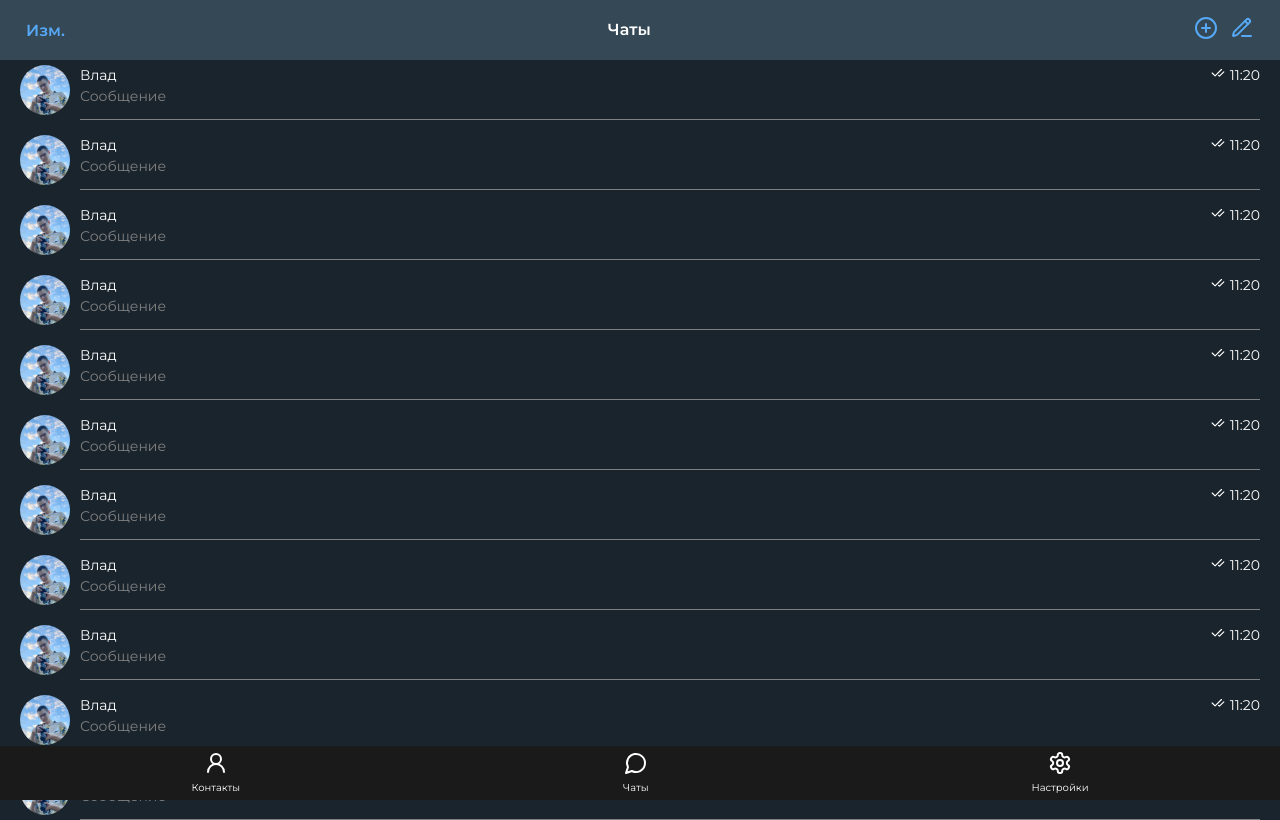
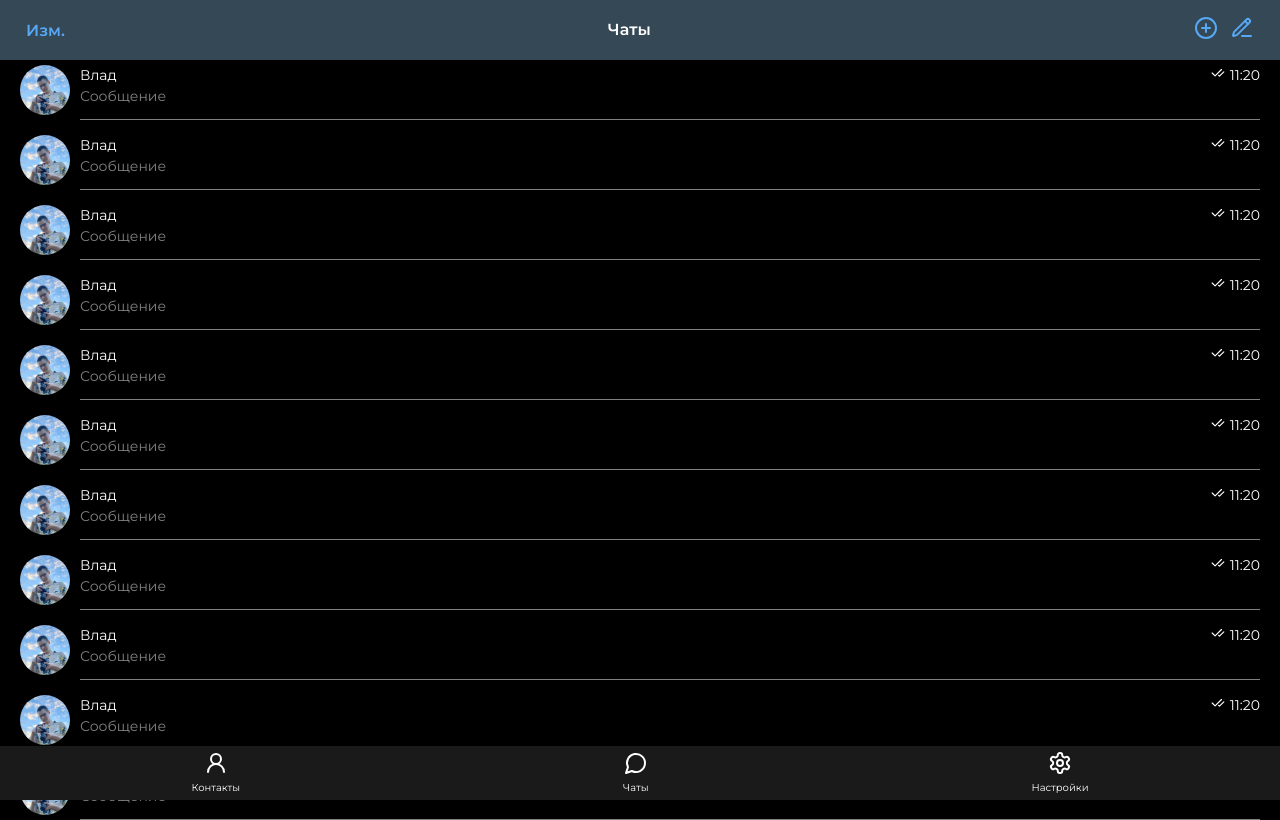
Before and after one commit to PU6ER/idioma-frontend, a React (Create React App) app: page / in a window 1280 px wide. Built offline with nearby package versions, Linux system fonts and the light colour scheme.

Commit message:
feat: change bg color

```diff
--- a/src/index.css
+++ b/src/index.css
@@ -4,7 +4,7 @@ body {
 	font-family: 'Montserrat', sans-serif;
 	line-height: 1.5;
 	font-weight: 400;
-  background-color: #1a242c;
+  background-color: #000000;
 
 
 	margin: 0;
```
